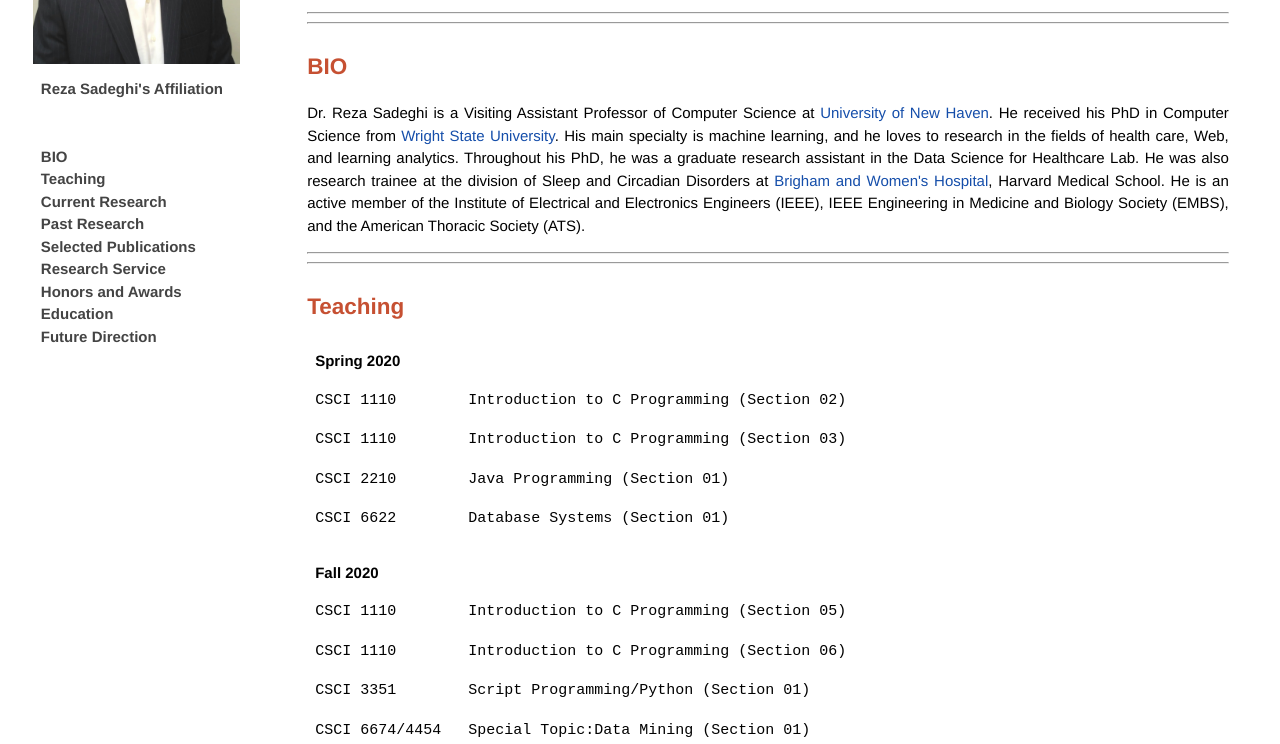
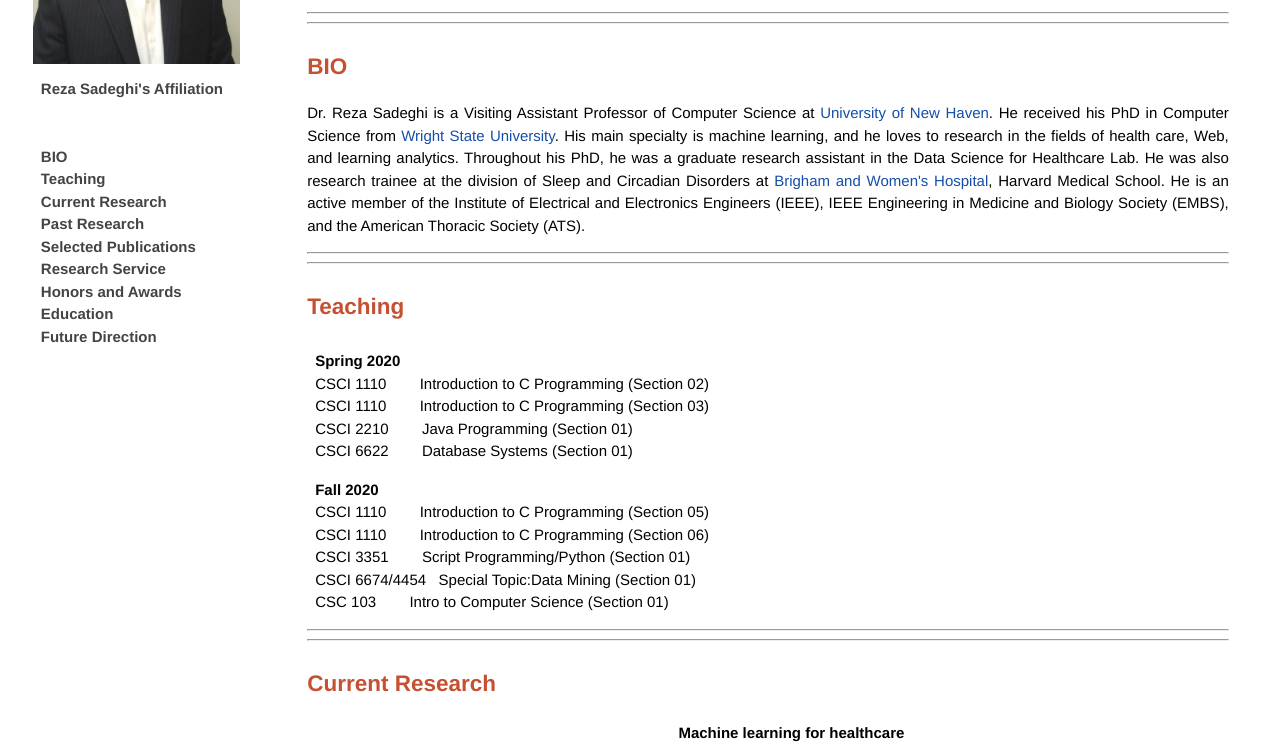
Before and after one commit to RezaSadeghiWSU/Website, a plain HTML site: page index.html in a window 1280 px wide. Shown: the part 217-961 px from the top of the page. Drawn offline with Linux system fonts and the light colour scheme.

Commit message:
Update index.html

```diff
--- a/index.html
+++ b/index.html
@@ -136,19 +136,19 @@
 
 		<ul align="justify">
 			<li><b>Spring 2020</b></li>
-			<li><pre>CSCI 1110        Introduction to C Programming (Section 02)</pre></li>
-			<li><pre>CSCI 1110        Introduction to C Programming (Section 03)</pre></li>
-			<li><pre>CSCI 2210        Java Programming (Section 01)</pre></li>
-			<li><pre>CSCI 6622        Database Systems (Section 01)</pre></li>
+			<li>CSCI 1110&nbsp;&nbsp;&nbsp;&nbsp;&nbsp;&nbsp;&nbsp;&nbsp;Introduction to C Programming (Section 02)</li>
+			<li>CSCI 1110&nbsp;&nbsp;&nbsp;&nbsp;&nbsp;&nbsp;&nbsp;&nbsp;Introduction to C Programming (Section 03)</li>
+			<li>CSCI 2210&nbsp;&nbsp;&nbsp;&nbsp;&nbsp;&nbsp;&nbsp;&nbsp;Java Programming (Section 01)</li>
+			<li>CSCI 6622&nbsp;&nbsp;&nbsp;&nbsp;&nbsp;&nbsp;&nbsp;&nbsp;Database Systems (Section 01)</li>
 		</ul>
 
 		<ul align="justify">
 			<li><b>Fall 2020</b></li>
-			<li><pre>CSCI 1110        Introduction to C Programming (Section 05)</pre></li>
-			<li><pre>CSCI 1110        Introduction to C Programming (Section 06)</pre></li>
-			<li><pre>CSCI 3351        Script Programming/Python (Section 01)</pre></li>
-			<li><pre>CSCI 6674/4454   Special Topic:Data Mining (Section 01)</pre></li>
-			<li><pre>CSC  103         Intro to Computer Science (Section 01)</pre></li>
+			<li>CSCI 1110&nbsp;&nbsp;&nbsp;&nbsp;&nbsp;&nbsp;&nbsp;&nbsp;Introduction to C Programming (Section 05)</li>
+			<li>CSCI 1110&nbsp;&nbsp;&nbsp;&nbsp;&nbsp;&nbsp;&nbsp;&nbsp;Introduction to C Programming (Section 06)</li>
+			<li>CSCI 3351&nbsp;&nbsp;&nbsp;&nbsp;&nbsp;&nbsp;&nbsp;&nbsp;Script Programming/Python (Section 01)</li>
+			<li>CSCI 6674/4454&nbsp;&nbsp;&nbsp;Special Topic:Data Mining (Section 01)</li>
+			<li>CSC  103&nbsp;&nbsp;&nbsp;&nbsp;&nbsp;&nbsp;&nbsp;&nbsp;Intro to Computer Science (Section 01)</li>
 		</ul>
 	<hr>
 	<hr>
```
